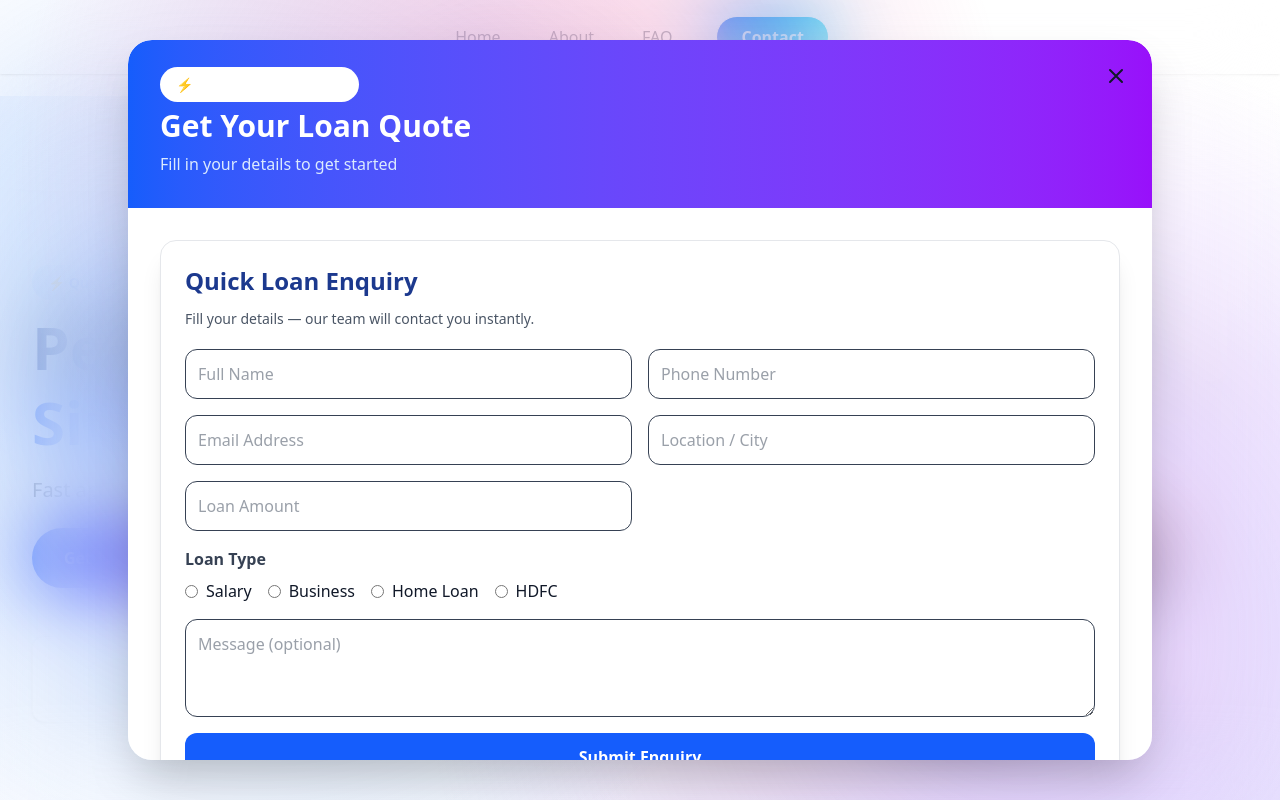
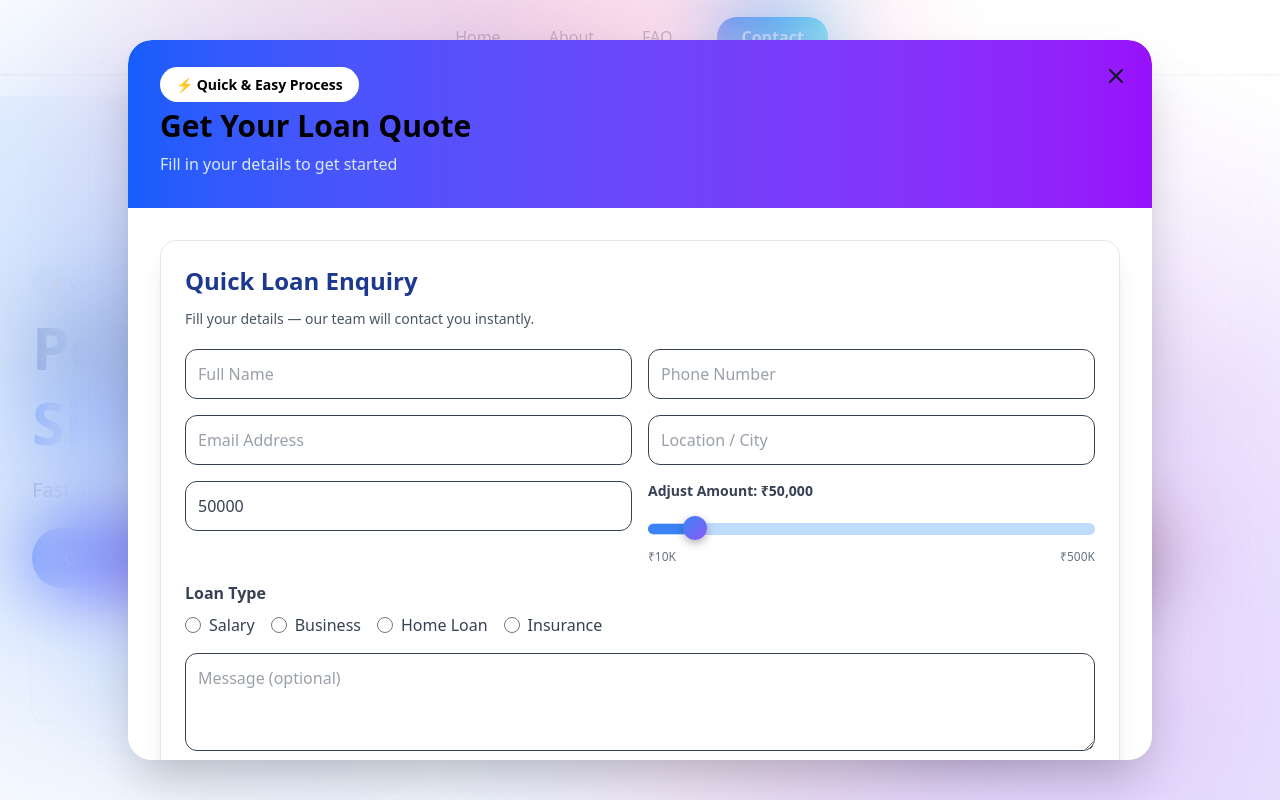
Before and after one commit to Animeshkumar5/loan, a React (Vite) app: page / in a window 1280 px wide. Both pictures are taken after a click on the button "Get Your Loan Quote →". Shown: the top 800 px of the page. Built offline with nearby package versions, Linux system fonts and the light colour scheme.

Commit message:
hero enquiry amount slider and home jsx text fix

```diff
--- a/src/components/HeroEnquiryForm.jsx
+++ b/src/components/HeroEnquiryForm.jsx
@@ -7,7 +7,7 @@ export default function HeroEnquiryForm() {
     phone: "",
     email: "",
     location: "",
-    amount: "",
+    amount: "50000",
     loanType: "",
     message: "",
   });
@@ -27,13 +27,18 @@ export default function HeroEnquiryForm() {
         phone: "",
         email: "",
         location: "",
-        amount: "",
+        amount: "50000",
         loanType: "",
         message: "",
       });
     } catch {
       setStatus("Error submitting enquiry!");
     }
+  };
+
+  // Format number with commas
+  const formatAmount = (num) => {
+    return num.toString().replace(/\B(?=(\d{3})+(?!\d))/g, ",");
   };
 
   return (
@@ -79,13 +84,42 @@ export default function HeroEnquiryForm() {
           className="input-style"
         />
 
+        {/* LOAN AMOUNT INPUT */}
+        <div className="relative">
           <input
             type="number"
             placeholder="Loan Amount"
             value={form.amount}
             onChange={(e) => setForm({ ...form, amount: e.target.value })}
             className="input-style"
+            min="10000"
+            max="500000"
+            step="5000"
+            required
           />
+        </div>
+
+        {/* LOAN AMOUNT SLIDER */}
+        <div className="flex flex-col">
+          <label className="text-gray-700 font-semibold mb-2 text-sm">
+            Adjust Amount: ₹{formatAmount(form.amount)}
+          </label>
+          <div className="relative pt-2">
+            <input
+              type="range"
+              min="10000"
+              max="500000"
+              step="5000"
+              value={form.amount}
+              onChange={(e) => setForm({ ...form, amount: e.target.value })}
+              className="w-full h-3 bg-blue-200 rounded-lg appearance-none cursor-pointer slider-thumb"
+            />
+            <div className="flex justify-between text-xs text-gray-500 mt-2">
+              <span>₹10K</span>
+              <span>₹500K</span>
+            </div>
+          </div>
+        </div>
 
         {/* LOAN TYPE */}
         <div className="col-span-1 md:col-span-2">
@@ -94,8 +128,8 @@ export default function HeroEnquiryForm() {
           </label>
 
           <div className="flex flex-wrap gap-4">
-            {["Salary", "Business", "Home Loan", "HDFC"].map((type) => (
-              <label key={type} className="flex items-center gap-2">
+            {["Salary", "Business", "Home Loan", "Insurance"].map((type) => (
+              <label key={type} className="flex items-center gap-2 cursor-pointer">
                 <input
                   type="radio"
                   name="loanType"
@@ -104,9 +138,10 @@ export default function HeroEnquiryForm() {
                   onChange={(e) =>
                     setForm({ ...form, loanType: e.target.value })
                   }
+                  className="w-4 h-4 text-blue-600 cursor-pointer"
                   required
                 />
-                <span>{type}</span>
+                <span className="text-gray-700">{type}</span>
               </label>
             ))}
           </div>
@@ -120,12 +155,75 @@ export default function HeroEnquiryForm() {
           className="input-style md:col-span-2"
         />
 
-        <button className="md:col-span-2 bg-blue-600 hover:bg-blue-700 text-white font-bold py-3 rounded-xl transition">
+        <button className="md:col-span-2 bg-gradient-to-r from-blue-600 to-purple-600 hover:from-blue-700 hover:to-purple-700 text-white font-bold py-3 rounded-xl transition transform hover:scale-105 shadow-lg">
           Submit Enquiry
         </button>
       </form>
 
-      {status && <p className="text-sm text-gray-700 mt-3">{status}</p>}
+      {status && (
+        <p className={`text-sm font-semibold mt-3 text-center ${status.includes('success') ? 'text-green-600' : status.includes('Error') ? 'text-red-600' : 'text-blue-600'}`}>
+          {status}
+        </p>
+      )}
+
+      <style jsx>{`
+        .slider-thumb::-webkit-slider-thumb {
+          appearance: none;
+          width: 24px;
+          height: 24px;
+          border-radius: 50%;
+          background: linear-gradient(135deg, #3b82f6 0%, #8b5cf6 100%);
+          cursor: pointer;
+          box-shadow: 0 3px 8px rgba(0, 0, 0, 0.3);
+          transition: transform 0.2s;
+          margin-top: -8px;
+        }
+
+        .slider-thumb::-webkit-slider-thumb:hover {
+          transform: scale(1.3);
+          box-shadow: 0 4px 12px rgba(0, 0, 0, 0.4);
+        }
+
+        .slider-thumb::-moz-range-thumb {
+          width: 24px;
+          height: 24px;
+          border-radius: 50%;
+          background: linear-gradient(135deg, #3b82f6 0%, #8b5cf6 100%);
+          cursor: pointer;
+          border: none;
+          box-shadow: 0 3px 8px rgba(0, 0, 0, 0.3);
+          transition: transform 0.2s;
+        }
+
+        .slider-thumb::-moz-range-thumb:hover {
+          transform: scale(1.3);
+          box-shadow: 0 4px 12px rgba(0, 0, 0, 0.4);
+        }
+
+        .slider-thumb::-webkit-slider-runnable-track {
+          background: linear-gradient(
+            to right,
+            #3b82f6 0%,
+            #3b82f6 ${((form.amount - 10000) / (500000 - 10000)) * 100}%,
+            #bfdbfe ${((form.amount - 10000) / (500000 - 10000)) * 100}%,
+            #bfdbfe 100%
+          );
+          height: 10px;
+          border-radius: 5px;
+        }
+
+        .slider-thumb::-moz-range-track {
+          background: #bfdbfe;
+          height: 10px;
+          border-radius: 5px;
+        }
+
+        .slider-thumb::-moz-range-progress {
+          background: #3b82f6;
+          height: 10px;
+          border-radius: 5px;
+        }
+      `}</style>
     </div>
   );
 }
--- a/src/pages/Home.jsx
+++ b/src/pages/Home.jsx
@@ -59,9 +59,9 @@ export default function Home() {
             </button>
 
             {/* Modal Header */}
-            <div className="bg-gradient-to-r from-blue-600 to-purple-600 text-white p-8 rounded-t-3xl">
+            <div className="bg-gradient-to-r from-blue-600 to-purple-600 text-black p-8 rounded-t-3xl">
               <div className="inline-block mb-3">
-                <span className="bg-white bg-opacity-20 text-white text-sm font-semibold px-4 py-2 rounded-full">
+                <span className="bg-white bg-opacity-20 text-black text-sm font-semibold px-4 py-2 rounded-full">
                   ⚡ Quick & Easy Process
                 </span>
               </div>
```
Lines whose indentation alone changed are shown as unchanged.
